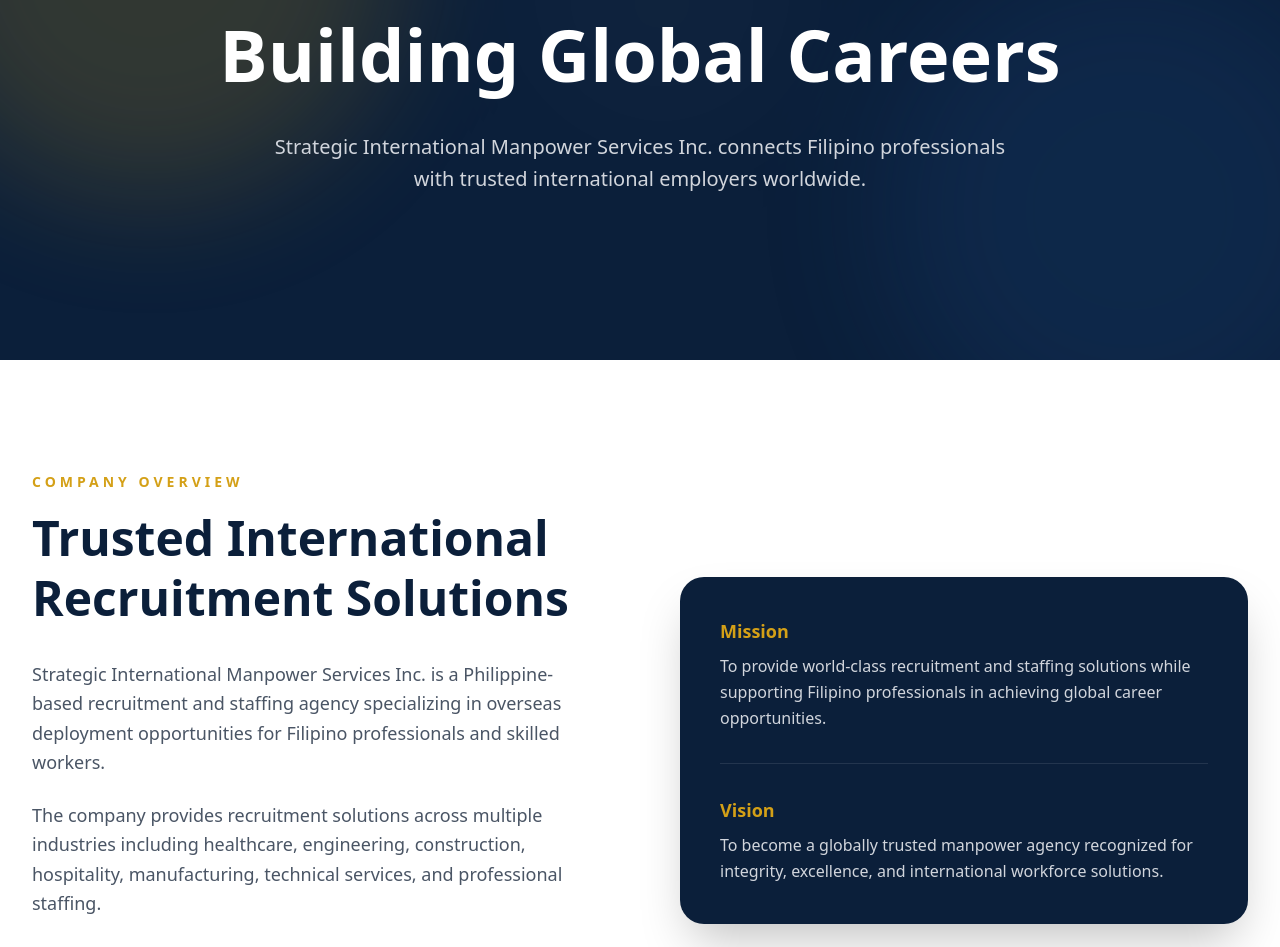
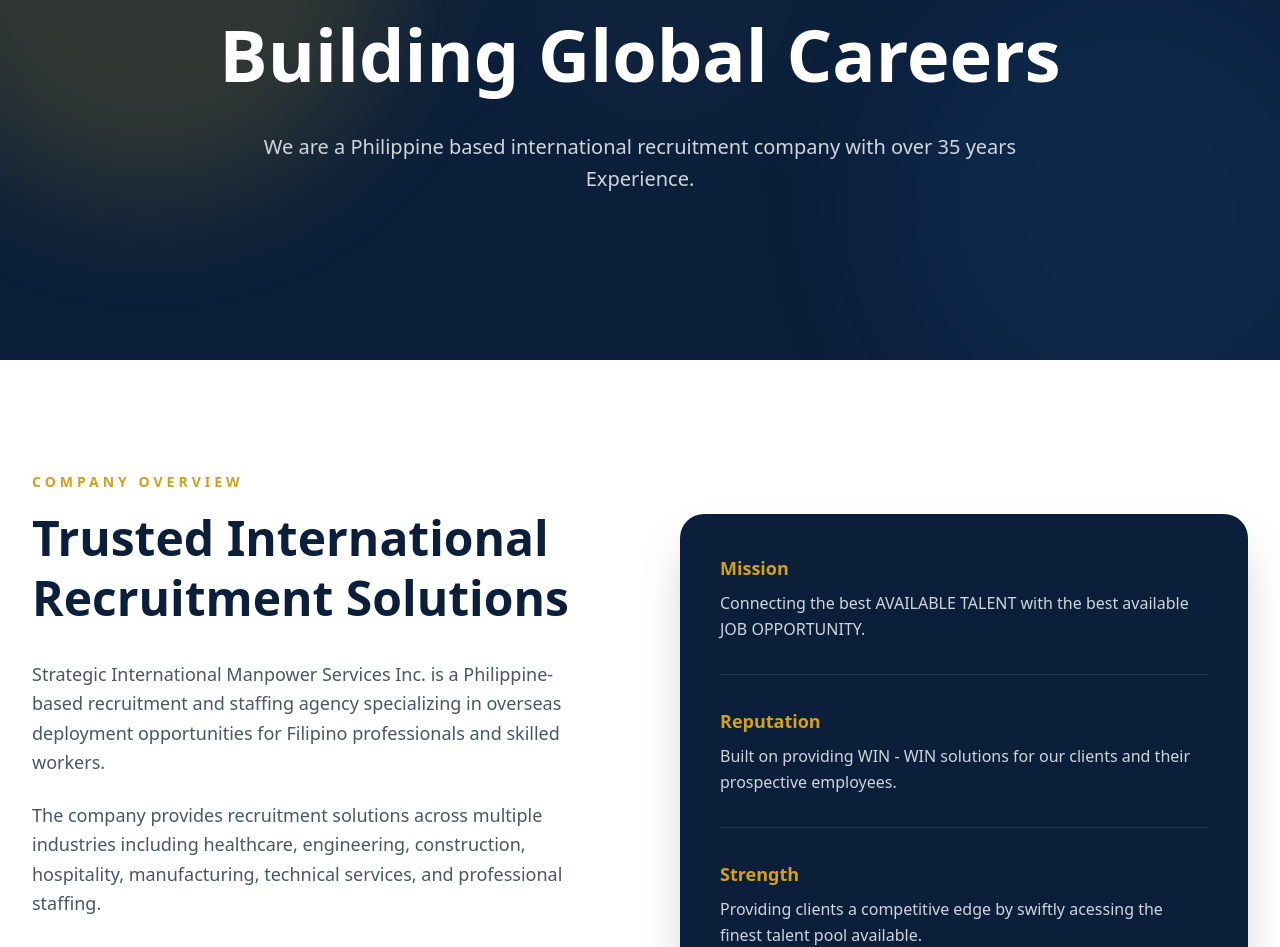
Before and after one commit to applystrategic-lab/strategic-website, a Next.js app: page /about in a window 1280 px wide. Shown: the part 200-1147 px from the top of the page. Built offline with nearby package versions, Linux system fonts and the light colour scheme; a web font is replaced by a local one.

Commit message:
Updated about section and about page

```diff
--- a/app/about/page.tsx
+++ b/app/about/page.tsx
@@ -42,9 +42,9 @@
           </h1>
 
           <p className="max-w-3xl mx-auto text-gray-300 text-lg md:text-xl leading-relaxed">
-            Strategic International Manpower Services Inc.
-            connects Filipino professionals with trusted
-            international employers worldwide.
+            We are a Philippine based international
+            recruitment company with over 35 years
+            Experience.
           </p>
 
         </motion.div>
@@ -109,21 +109,27 @@
                   </h3>
 
                   <p className="text-gray-300 leading-relaxed">
-                    To provide world-class recruitment and staffing
-                    solutions while supporting Filipino professionals
-                    in achieving global career opportunities.
+                    Connecting the best AVAILABLE TALENT with the best available JOB OPPORTUNITY.
                   </p>
                 </div>
 
                 <div className="border-t border-white/10 pt-8">
                   <h3 className="text-[#D4A017] text-lg font-semibold mb-2">
-                    Vision
+                    Reputation
                   </h3>
 
                   <p className="text-gray-300 leading-relaxed">
-                    To become a globally trusted manpower agency
-                    recognized for integrity, excellence, and
-                    international workforce solutions.
+                    Built on providing WIN - WIN solutions for our clients and their prospective employees.
+                  </p>
+                </div>
+
+                <div className="border-t border-white/10 pt-8">
+                  <h3 className="text-[#D4A017] text-lg font-semibold mb-2">
+                    Strength
+                  </h3>
+
+                  <p className="text-gray-300 leading-relaxed">
+                    Providing clients a competitive edge by swiftly acessing the finest talent pool available.
                   </p>
                 </div>
 
--- a/app/components/AboutSection.tsx
+++ b/app/components/AboutSection.tsx
@@ -39,7 +39,7 @@
 export default function AboutSection() {
   return (
     <FadeUp>
-      <section className="relative py-32 px-6 lg:px-8 bg-gradient-to-b from-[#071426] via-[#0B1F3A] to-[#071426] overflow-hidden">
+      <section className="relative py-32 px-6 lg:px-8 bg-linear-to-b from-[#071426] via-[#0B1F3A] to-[#071426] overflow-hidden">
 
         {/* GRID TEXTURE */}
         <div
@@ -49,16 +49,16 @@
             opacity-[0.03]
             pointer-events-none
             bg-[linear-gradient(to_right,#ffffff_1px,transparent_1px),linear-gradient(to_bottom,#ffffff_1px,transparent_1px)]
-            bg-[size:80px_80px]
+            bg-size:[80px_80px]
           "
         />
 
         {/* BACKGROUND GLOW */}
         <div className="absolute inset-0 pointer-events-none opacity-30">
 
-          <div className="absolute top-0 left-0 w-[500px] h-[500px] bg-[#D4A017]/20 rounded-full blur-3xl" />
+          <div className="absolute top-0 left-0 w-125 h-125 bg-[#D4A017]/20 rounded-full blur-3xl" />
 
-          <div className="absolute bottom-0 right-0 w-[400px] h-[400px] bg-[#1E4E8C]/20 rounded-full blur-3xl" />
+          <div className="absolute bottom-0 right-0 w-100 h-100 bg-[#1E4E8C]/20 rounded-full blur-3xl" />
 
         </div>
 
@@ -87,10 +87,10 @@
               <div className="w-24 h-1 bg-[#D4A017] rounded-full mb-8" />
 
               <p className="text-gray-300 text-lg leading-relaxed mb-6">
-                Strategic International Manpower Services Inc.
-                is a Philippine-based recruitment agency dedicated
-                to providing world-class staffing and manpower
-                solutions for international employers.
+                Strategic International Manpower Services is an international
+                recruitment company based in the Philippines with the
+                primary purpose of serving the manpower requipments of the
+                global market.
               </p>
 
               <p className="text-gray-400 leading-relaxed mb-10">
@@ -122,12 +122,12 @@
                   "
                 >
 
-                  <div className="absolute inset-0 opacity-0 group-hover:opacity-100 transition-all duration-500 bg-gradient-to-br from-[#D4A017]/10 to-transparent" />
+                  <div className="absolute inset-0 opacity-0 group-hover:opacity-100 transition-all duration-500 bg-linear-0-to-br from-[#D4A017]/10 to-transparent" />
 
                   <div className="relative z-10">
 
                     <h3 className="text-4xl font-bold text-[#D4A017] mb-2">
-                      20+
+                      35+
                     </h3>
 
                     <p className="text-gray-300">
@@ -157,7 +157,7 @@
                   "
                 >
 
-                  <div className="absolute inset-0 opacity-0 group-hover:opacity-100 transition-all duration-500 bg-gradient-to-br from-[#D4A017]/10 to-transparent" />
+                  <div className="absolute inset-0 opacity-0 group-hover:opacity-100 transition-all duration-500 bg-linear-to-br from-[#D4A017]/10 to-transparent" />
 
                   <div className="relative z-10">
 
@@ -212,7 +212,7 @@
                   >
 
                     {/* HOVER GLOW */}
-                    <div className="absolute inset-0 opacity-0 group-hover:opacity-100 transition-all duration-500 bg-gradient-to-br from-[#D4A017]/10 to-transparent" />
+                    <div className="absolute inset-0 opacity-0 group-hover:opacity-100 transition-all duration-500 bg-linear-to-br from-[#D4A017]/10 to-transparent" />
 
                     <div className="relative z-10">
 
```
